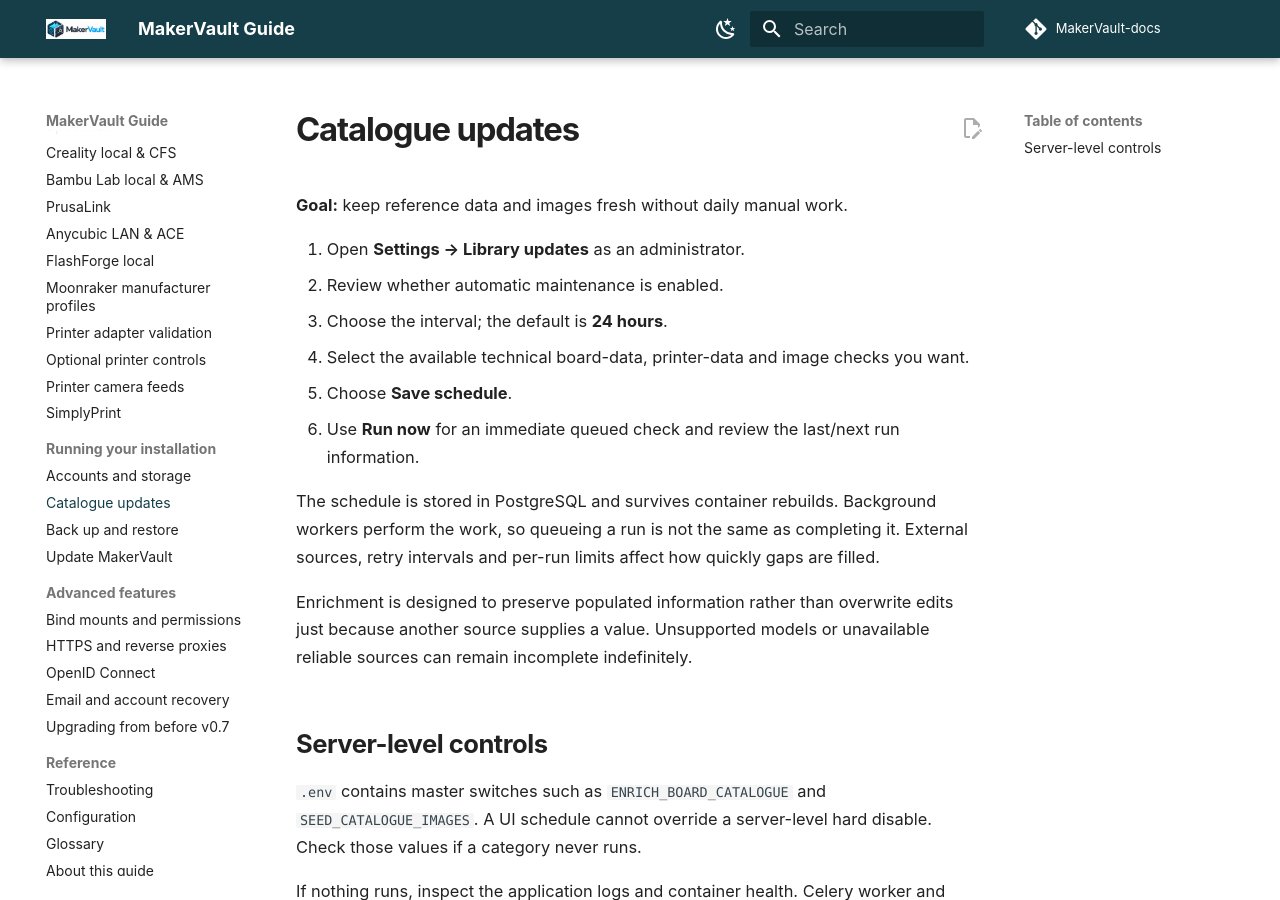
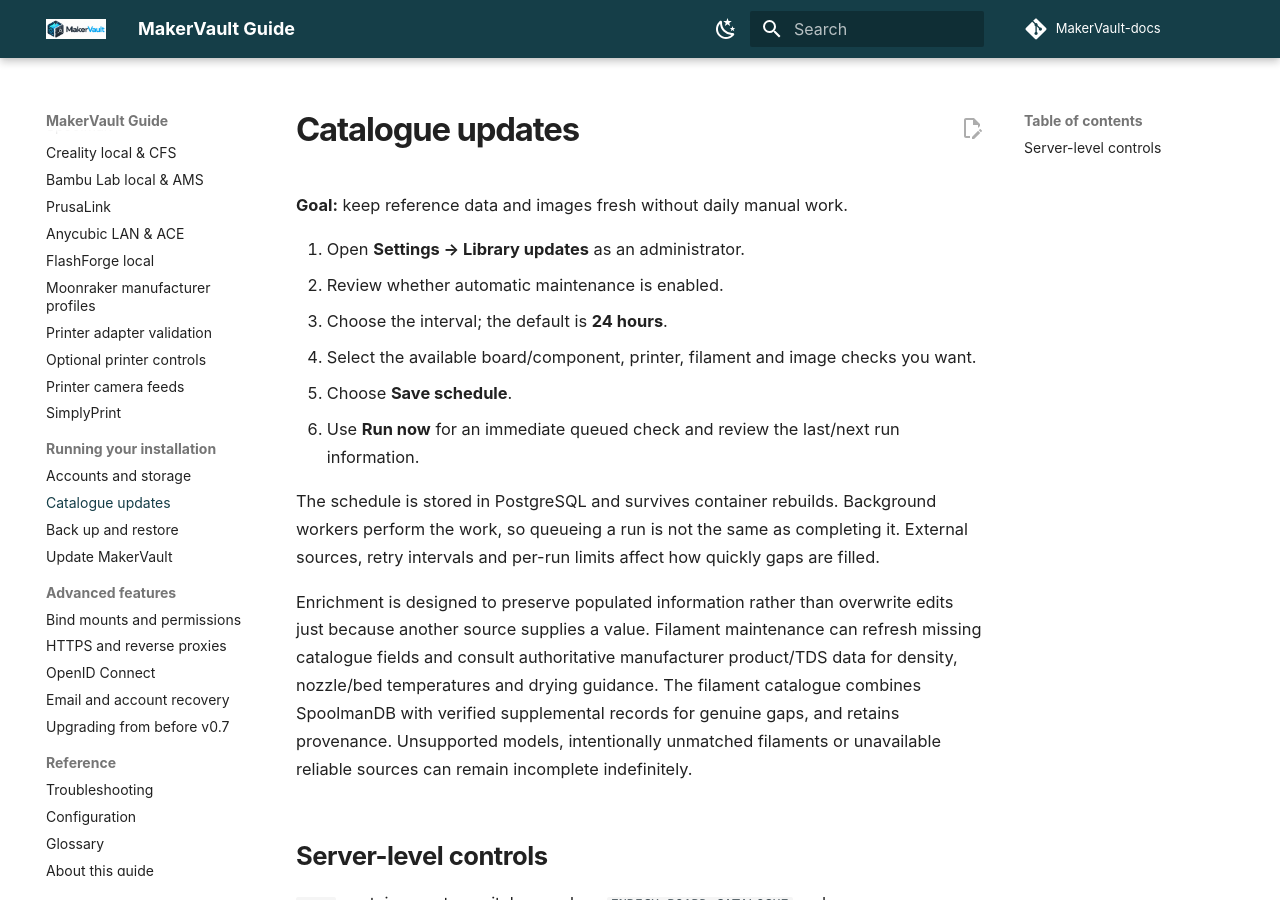
Before and after one commit to gavrd7/MakerVault-docs, an MkDocs documentation site: the page built from docs/guide/administration/catalogue-updates.md, in a window 1280 px wide and 900 px high. Built offline with MkDocs 1.6.1 and Material for MkDocs 9.7.7, drawn with Linux system fonts in a browser that asks for light colours; comment, search, counter and statistics services are not loaded.

Commit message:
Expand public catalogue maintenance guide

```diff
--- a/docs/guide/administration/catalogue-updates.md
+++ b/docs/guide/administration/catalogue-updates.md
@@ -5,13 +5,13 @@
 1. Open **Settings → Library updates** as an administrator.
 2. Review whether automatic maintenance is enabled.
 3. Choose the interval; the default is **24 hours**.
-4. Select the available technical board-data, printer-data and image checks you want.
+4. Select the available board/component, printer, filament and image checks you want.
 5. Choose **Save schedule**.
 6. Use **Run now** for an immediate queued check and review the last/next run information.
 
 The schedule is stored in PostgreSQL and survives container rebuilds. Background workers perform the work, so queueing a run is not the same as completing it. External sources, retry intervals and per-run limits affect how quickly gaps are filled.
 
-Enrichment is designed to preserve populated information rather than overwrite edits just because another source supplies a value. Unsupported models or unavailable reliable sources can remain incomplete indefinitely.
+Enrichment is designed to preserve populated information rather than overwrite edits just because another source supplies a value. Filament maintenance can refresh missing catalogue fields and consult authoritative manufacturer product/TDS data for density, nozzle/bed temperatures and drying guidance. The filament catalogue combines SpoolmanDB with verified supplemental records for genuine gaps, and retains provenance. Unsupported models, intentionally unmatched filaments or unavailable reliable sources can remain incomplete indefinitely.
 
 ## Server-level controls
 
```
